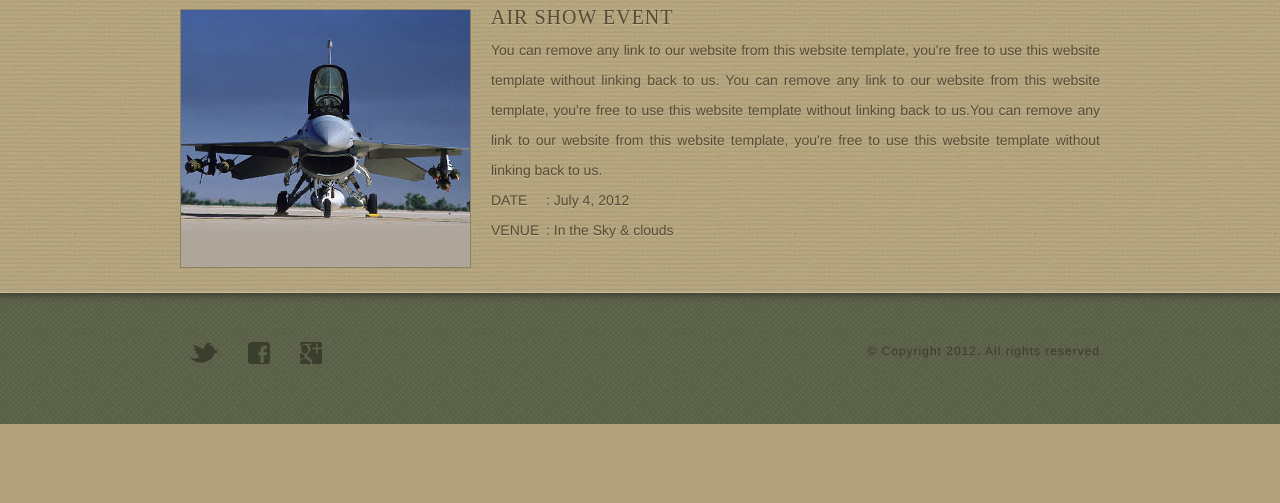
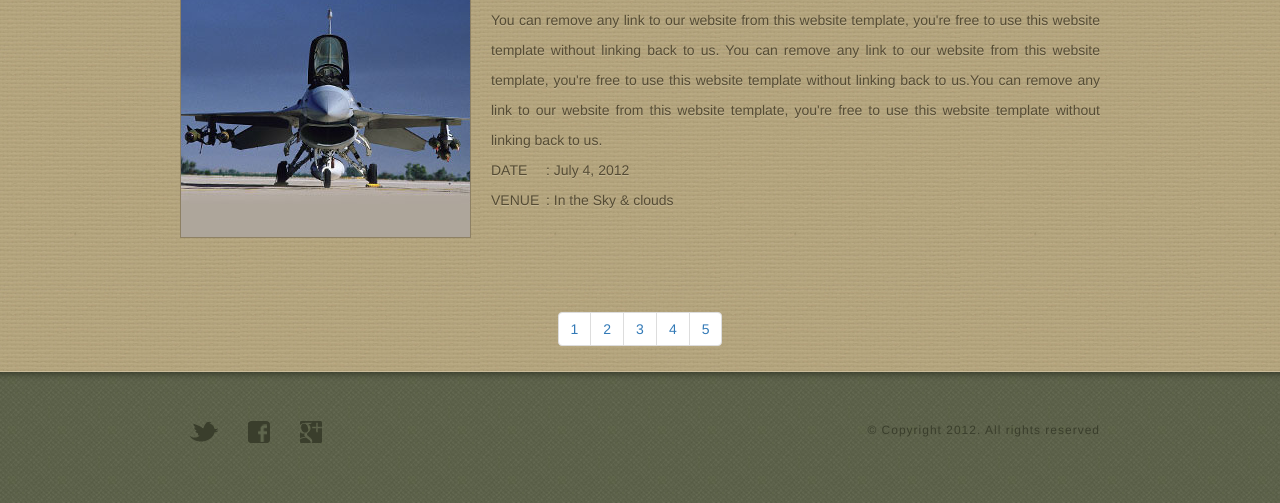
Before and after one commit to varunchander/college_Note, a PHP site: page /calendar.php in a window 1280 px wide. Shown: the part 806-1309 px from the top of the page. Before the commit the page ends 1230 px from the top, so only its background shows below. Run offline with PHP 8.4, Linux system fonts and the light colour scheme; data comes from the database, SQL or seed files in the repository; some libraries are stand-ins or nearby versions.

Commit message:
paginations included

```diff
--- a/calendar.php
+++ b/calendar.php
@@ -10,7 +10,7 @@ session_start();
  	<meta name="viewport" content="width=device-width, initial-scale=1">
   	<link rel="stylesheet" href="http://maxcdn.bootstrapcdn.com/bootstrap/3.3.6/css/bootstrap.min.css">
   	<link rel="stylesheet" href="https://fonts.googleapis.com/icon?family=Material+Icons">
-  	<link rel="stylesheet" href="https://cdnjs.cloudflare.com/ajax/libs/materialize/0.97.3/css/materialize.min.css">
+
 
 </head>
 <body>
@@ -70,8 +70,13 @@ session_start();
 				$pwd = '';
 				$db1=mysql_connect('localhost',$user,$pwd) or die('unable to connect to database');
 				mysql_select_db('co_blog_reg') or die(mysql_error());
-				$query = "select * from notify_img order by time limit 3";
-				$result = mysql_query($query);
+				if(isset($_GET['step'])){
+					$off = 3*$_GET['step'];
+				}else{
+					$off = 0;
+				}
+				$query = "select * from notify_img order by time limit 2 offset $off";
+				$result = mysql_query($query) or die(mysql_error());
 				while($row = mysql_fetch_array($result)){
 					$img_id = $row["id"];
 					echo "<li><a href='#' class='figure'>";
@@ -98,6 +103,16 @@ session_start();
 				</li>
 			</ul>
 		</div>
+		<div class="container">
+			  	<center><ul class="pagination">
+    			<li><a href="calendar.php?step=0">1</a></li>
+    			<li><a href="calendar.php?step=1">2</a></li>
+    			<li><a href="calendar.php?step=2">3</a></li>
+   				<li><a href="calendar.php?step=3">4</a></li>
+    			<li><a href="calendar.php?step=4">5</a></li>
+  				</ul>
+  				</center>
+		</div>
 	</div>
 	<div id="footer">
 		<div>
--- a/css/style.css
+++ b/css/style.css
@@ -11,7 +11,7 @@ body {
 	width: 280px;
 }
 #img_call1{
-	height: 280px;
+	height: 265px;
 	width: 290px;
 }
 #header {
@@ -343,7 +343,7 @@ body {
 	color: #403721;
 }
 #body .content .body {
-	background: url(../images/bg-section.jpg) no-repeat;
+	background: url(../images/nit_surat.png) no-repeat;
 	height: 258px;
 	margin: 40px auto;
 	padding: 0;
```
Also changed, not shown: index.php (+4 -27 lines), programs.php (+2 -7 lines).
